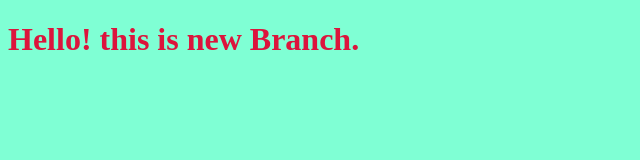
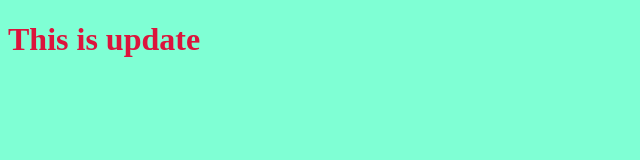
Before and after one commit to Coderhub46/myproject, a plain HTML site: page index.html in a window 1280 px wide. Shown: the whole page, without its empty margins (0-640 px from the left). Drawn offline with Linux system fonts and the light colour scheme.

Commit message:
Edit the HTML file

```diff
--- a/index.html
+++ b/index.html
@@ -7,7 +7,7 @@
     <link rel="stylesheet" href="style.css">
 </head>
 <body>
-    <h1>Hello! this is new Branch.</h1>
+    <h1>This is update</h1>
     <script src="app.js"></script>
 </body>
 </html>
```
